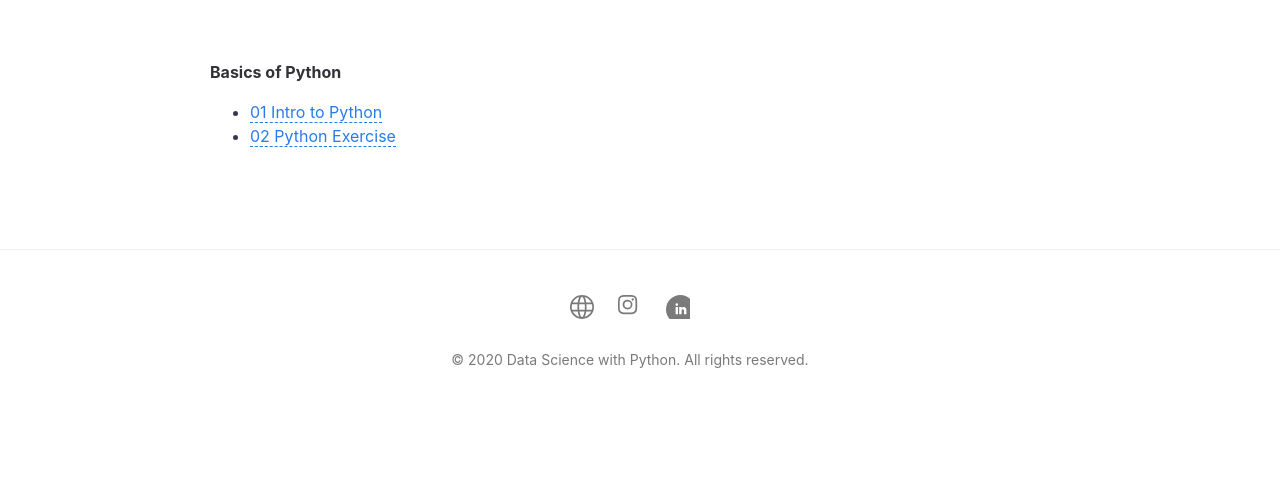
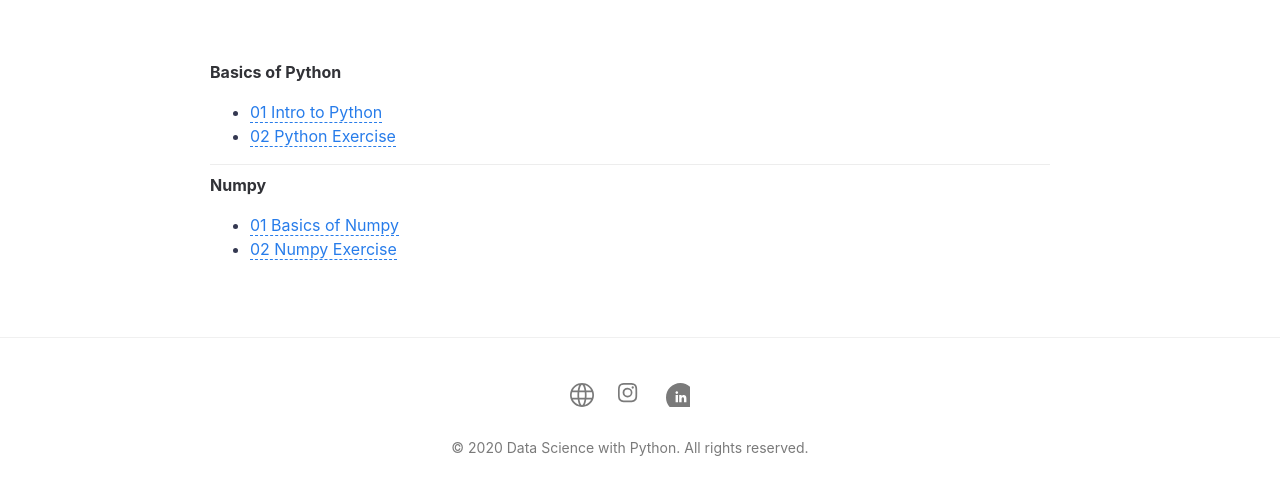
Before and after one commit to Ankur-singh/mitwpu, a Jekyll site: the page built from resources.md, in a window 1280 px wide. Shown: the part 485-988 px from the top of the page. Built offline with Jekyll 4.4.1, drawn with Linux system fonts in a browser that asks for light colours; before the commit the page ends 900 px from its top, so only the background shows below that; part of the change alters nothing that is shown.

Commit message:
Update resources.md

```diff
--- a/resources.md
+++ b/resources.md
@@ -15,14 +15,11 @@ published: True
 - [02 Python Exercise](https://nbviewer.jupyter.org/github/Ai-Adventures/mitwpu/blob/master/notebooks/Python%20Exercises%20.ipynb?flush_cache=true)
 <!-- - [03 Python Exercise Solutions](https://https://nbviewer.jupyter.org/github/Ai-Adventures/mitwpu/blob/master/notebooks/Python%20Exercises_Solution.ipynb?flush_cache=true)-->
 
-<!--
-#### Data Science
--->
-<!--
-##### Numpy
+***
+
+#### Numpy
 - [01 Basics of Numpy](https://nbviewer.jupyter.org/github/Ai-Adventures/mitwpu/blob/master/notebooks/Numpy.ipynb?flush_cache=true)
 - [02 Numpy Exercise](https://nbviewer.jupyter.org/github/Ai-Adventures/mitwpu/blob/master/notebooks/Numpy%20Exercise%20.ipynb?flush_cache=true)
--->
 <!-- - [03 Numpy Exercise Solution](https://nbviewer.jupyter.org/github/Ai-Adventures/mitwpu/blob/master/notebooks/Numpy%20Exercise%20-%20Solutions.ipynb?flush_cache=true) -->
 
 <!---
```
